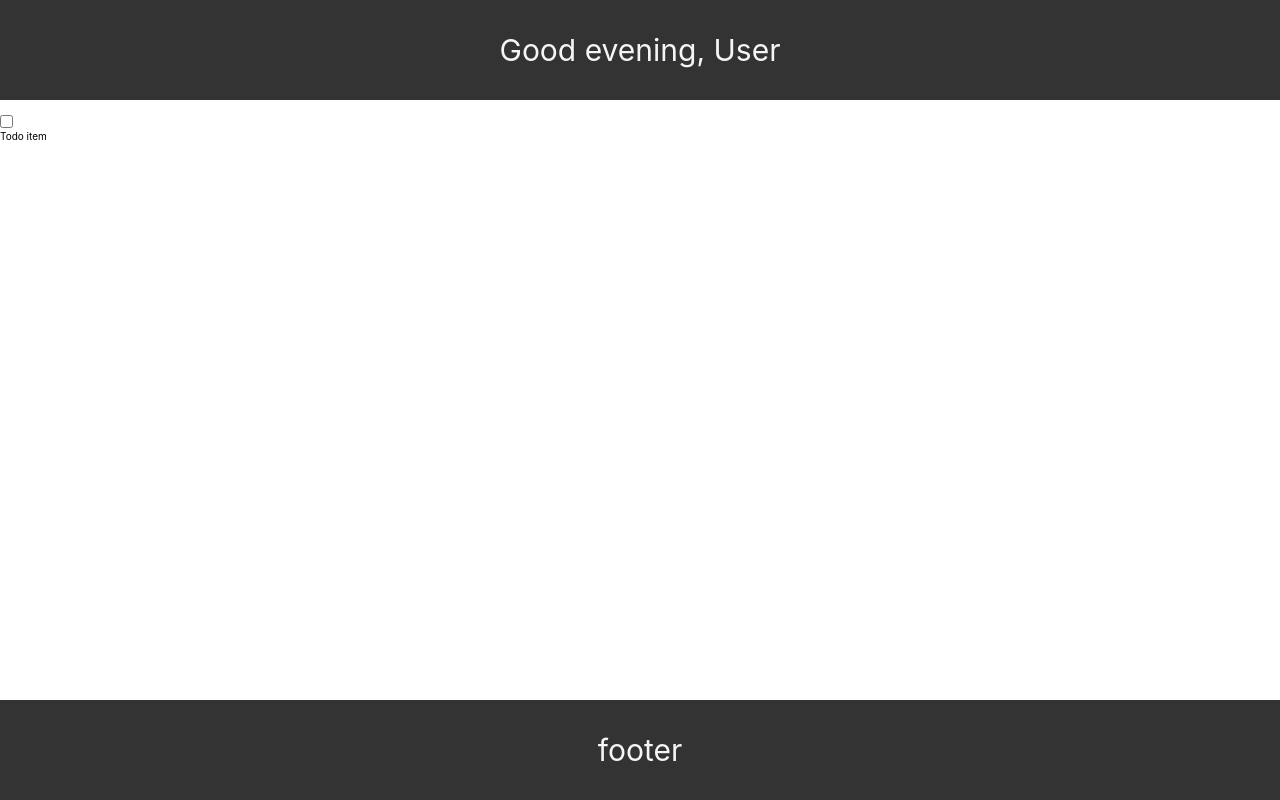
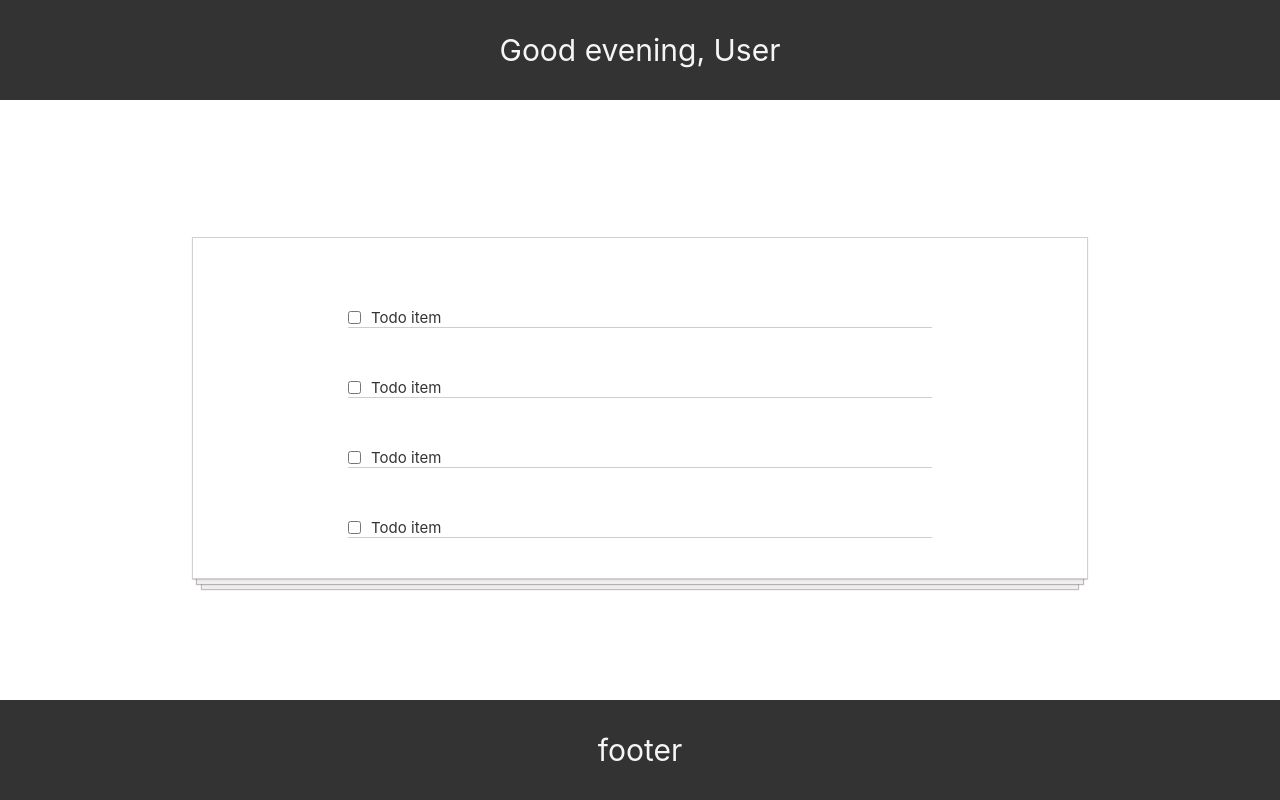
Before and after one commit to cbtsao47/react-meme-generator, a React (Create React App) app in the folder client/: page / in a window 1280 px wide. Built offline with nearby package versions, Linux system fonts and the light colour scheme.

Commit message:
add form style

```diff
--- a/client/src/App.css
+++ b/client/src/App.css
@@ -33,8 +33,22 @@ body {
   height: 10rem;
   text-align: center;
 }
-.main-section {
-  flex: 1;
+.todo-list {
+  display: flex;
+  flex-direction: column;
+  justify-content: flex-start;
+  align-items: center;
+
+  margin: auto;
+  width: 70%;
+  border: 1px solid #bebebeb6;
+  box-shadow:
+  /* The top layer shadow */ 0 1px 1px rgba(0, 0, 0, 0.15),
+    /* The second layer */ 0 10px 0 -5px #eee,
+    /* The second layer shadow */ 0 10px 1px -4px rgba(146, 122, 122, 0.55),
+    /* The third layer */ 0 20px 0 -10px #eee,
+    /* The third layer shadow */ 0 20px 1px -9px rgba(0, 0, 0, 0.25);
+  padding: 3rem;
 }
 .footer {
   display: flex;
@@ -47,3 +61,18 @@ body {
   height: 10rem;
   font-size: 3rem;
 }
+
+.todo-item {
+  display: flex;
+  width: 70%;
+  justify-content: flex-start;
+  align-items: center;
+  padding: 3rem 2rem 0 0;
+  border-bottom: 1px solid #cecece;
+  margin: 1rem;
+  font-size: 1.5rem;
+  color: #333333;
+}
+input[type="checkbox"] {
+  margin-right: 1rem;
+}
--- a/client/src/components/MainContent.js
+++ b/client/src/components/MainContent.js
@@ -3,7 +3,10 @@ import TodoItem from "./TodoItem";
 
 function MainContent() {
   return (
-    <main class="main-section">
+    <main class="todo-list">
+      <TodoItem />
+      <TodoItem />
+      <TodoItem />
       <TodoItem />
     </main>
   );
--- a/client/src/components/TodoItem.js
+++ b/client/src/components/TodoItem.js
@@ -2,10 +2,10 @@ import React from "react";
 
 function TodoItem() {
   return (
-    <>
-      <input type="checkbox" name="" id="" />
-      <p>Todo item</p>
-    </>
+    <div className="todo-item">
+      <input type="checkbox" name="" id="todoItem" />
+      <label htmlFor="todoItem">Todo item</label>
+    </div>
   );
 }
 export default TodoItem;
```
